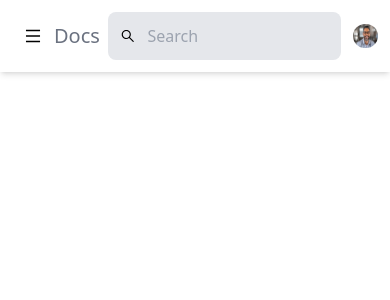
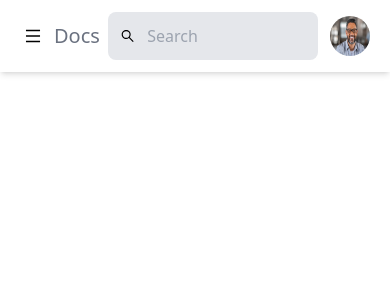
Before and after one commit to sakilk130/next-docs, a Next.js app: page / in a window 390 px wide. Shown: the top 300 px of the page. Built offline with nearby package versions, Linux system fonts and the light colour scheme.

Commit message:
fix: :bug: header responsive issue

```diff
--- a/components/header/index.tsx
+++ b/components/header/index.tsx
@@ -27,14 +27,15 @@ const Header = () => {
         <button className="hidden md:flex lg:flex p-2 text-lg hover:bg-slate-300 hover:rounded-full">
           <IoMdApps className="text-lg " />
         </button>
-
+        <div className="h-12 w-12 flex items-center">
           <Image
             src="/images/demo.jpg"
             alt="profile"
             width={40}
             height={40}
-          className="rounded-full cursor-pointer"
+            className="rounded-full cursor-pointer w-full h-full"
           />
+        </div>
       </div>
     </div>
   );
```
Lines whose indentation alone changed are shown as unchanged.
